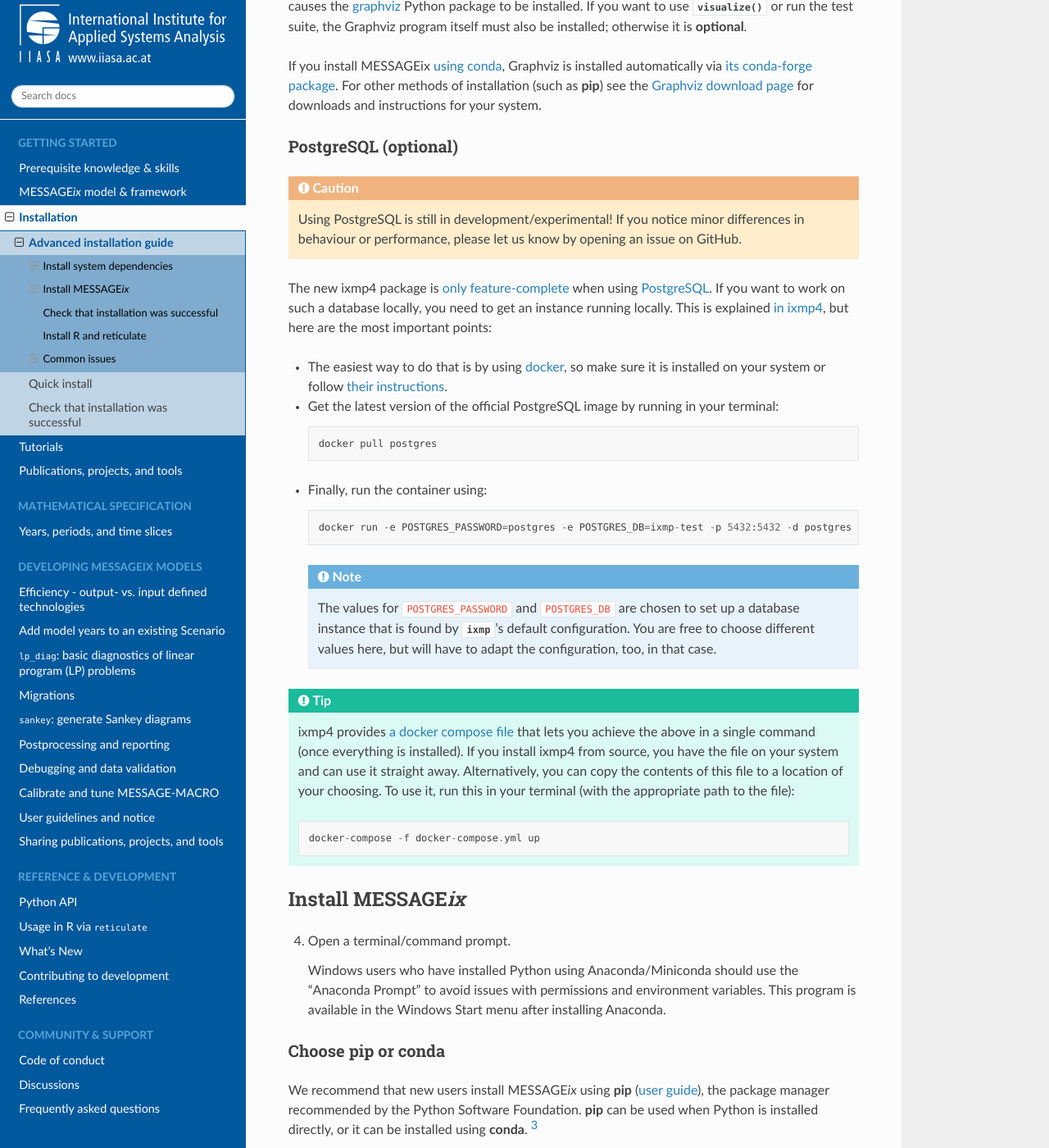
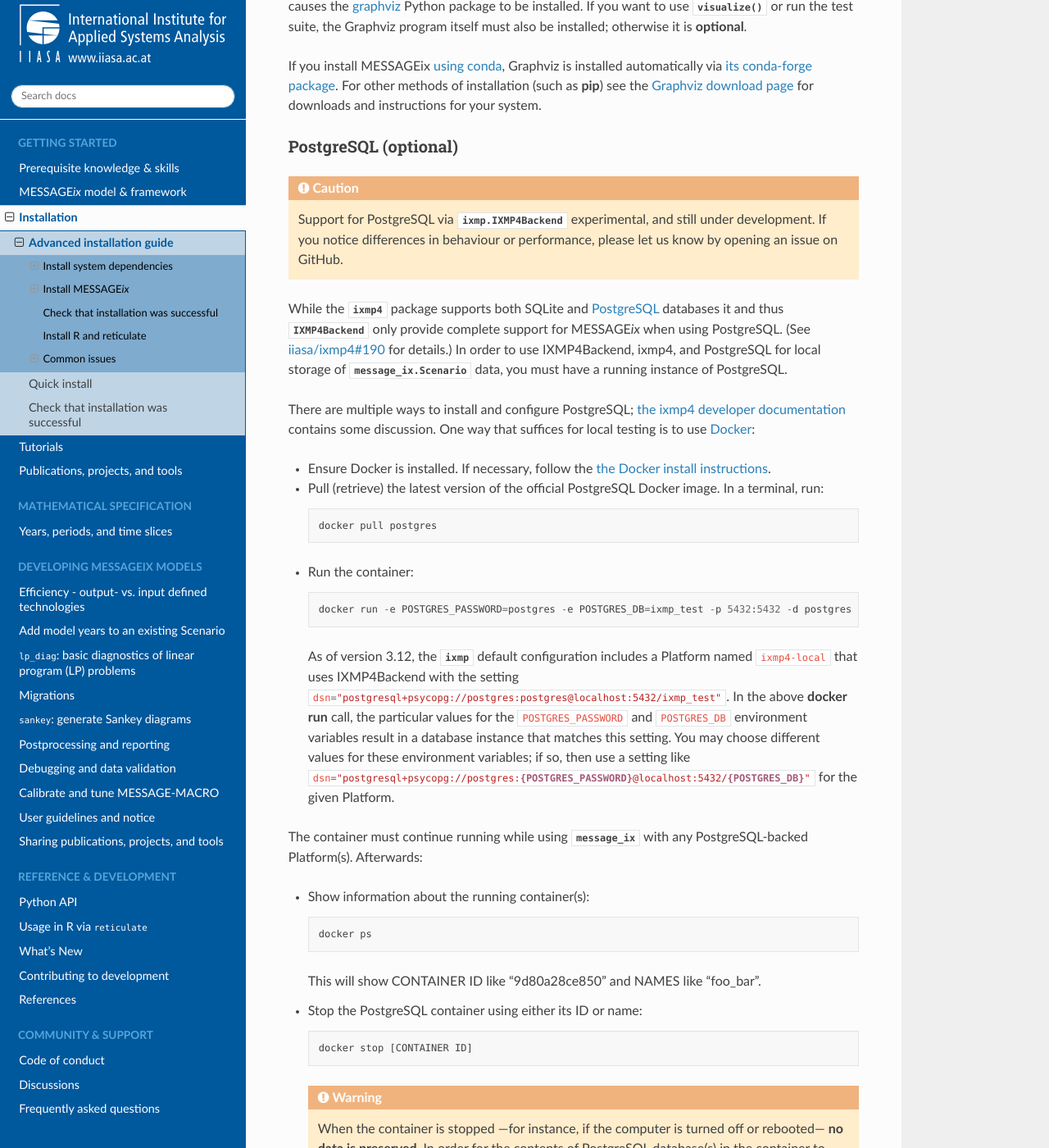
Before and after one commit to iiasa/message_ix, a Sphinx documentation site: the page built from doc/install-adv.rst, in a window 1280 px wide and 1400 px high, scrolled down 3432 px. Shown: the whole window at 82% size. Built offline with Sphinx 7.4.7 and the Read the Docs theme 3.1.0, drawn with Linux system fonts in a browser that asks for light colours; pages that are not in the unit, such as notebooks, are missing from menus; the version number could not be read and is left out; some of the changed text lies outside the part shown.

Commit message:
Copyedit postgres section of doc/install-adv
- Add ixmp4 to intersphinx configuration.

```diff
--- a/doc/conf.py
+++ b/doc/conf.py
@@ -214,6 +214,7 @@
         "https://docs.messageix.org/projects/ixmp/en/latest/",
         (local_inv("ixmp"), None),
     ),
+    "ixmp4": ("https://docs.ece.iiasa.ac.at/projects/ixmp4/en/latest", None),
     "jpype": ("https://jpype.readthedocs.io/en/stable", None),
     "message-ix-models": (
         "https://docs.messageix.org/projects/models/en/latest/",
--- a/doc/install-adv.rst
+++ b/doc/install-adv.rst
@@ -143,39 +143,76 @@
 ---------------------
 
 .. caution::
-    Using PostgreSQL is still in development/experimental!
-    If you notice minor differences in behaviour or performance,
-    please let us know by opening an issue on GitHub.
+   Support for PostgreSQL via :class:`ixmp.IXMP4Backend <ixmp.backend.ixmp4.IXMP4Backend>` experimental,
+   and still under development.
+   If you notice differences in behaviour or performance,
+   please let us know by opening an issue on GitHub.
 
-The new ixmp4 package is `only feature-complete <https://github.com/iiasa/ixmp4/pull/190>`__ when using `PostgreSQL <https://www.postgresql.org/>`__.
-If you want to work on such a database locally,
-you need to get an instance running locally.
-This is explained `in ixmp4 <https://github.com/iiasa/ixmp4/blob/main/DEVELOPING.md#running-tests-with-postgresql>`__,
-but here are the most important points:
+While the :mod:`ixmp4` package supports both SQLite and `PostgreSQL <https://www.postgresql.org/>`__ databases
+it and thus :class:`~ixmp.backend.ixmp4.IXMP4Backend` only provide complete support for |MESSAGEix| when using PostgreSQL.
+(See `iiasa/ixmp4#190 <https://github.com/iiasa/ixmp4/pull/190>`__ for details.)
+In order to use IXMP4Backend, ixmp4, and PostgreSQL for local storage of :class:`message_ix.Scenario` data,
+you must have a running instance of PostgreSQL.
 
-- The easiest way to do that is by using `docker <https://www.docker.com/>`__, so make sure it is installed on your system or follow `their instructions <https://docs.docker.com/engine/install/>`__.
-- Get the latest version of the official PostgreSQL image by running in your terminal::
+There are multiple ways to install and configure PostgreSQL;
+`the ixmp4 developer documentation <https://github.com/iiasa/ixmp4/blob/main/DEVELOPING.md#running-tests-with-postgresql>`__ contains some discussion.
+One way that suffices for local testing is to use `Docker <https://docker.com>`__:
+
+- Ensure Docker is installed.
+  If necessary,
+  follow the `the Docker install instructions <https://docs.docker.com/engine/install>`__.
+- Pull (retrieve) the latest version of the official PostgreSQL Docker image.
+  In a terminal, run::
 
     docker pull postgres
 
-- Finally, run the container using::
+- Run the container::
 
-    docker run -e POSTGRES_PASSWORD=postgres -e POSTGRES_DB=ixmp-test -p 5432:5432 -d postgres
+    docker run -e POSTGRES_PASSWORD=postgres -e POSTGRES_DB=ixmp_test -p 5432:5432 -d postgres
 
-  .. note::
-    The values for ``POSTGRES_PASSWORD`` and ``POSTGRES_DB`` are chosen to set up a database instance that is found by :mod:`ixmp`'s default configuration.
-    You are free to choose different values here,
-    but will have to adapt the configuration, too, in that case.
+  As of version 3.12, the :mod:`ixmp` default configuration includes a Platform named ``ixmp4-local``
+  that uses IXMP4Backend with the setting :py:`dsn="postgresql+psycopg://postgres:postgres@localhost:5432/ixmp_test"`.
+  In the above :program:`docker run` call,
+  the particular values for the ``POSTGRES_PASSWORD`` and ``POSTGRES_DB`` environment variables
+  result in a database instance that matches this setting.
+  You may choose different values for these environment variables;
+  if so, then use a setting like :py:`dsn="postgresql+psycopg://postgres:{POSTGRES_PASSWORD}@localhost:5432/{POSTGRES_DB}"`
+  for the given Platform.
+
+The container must continue running while using :mod:`message_ix` with any PostgreSQL-backed Platform(s).
+Afterwards:
+
+- Show information about the running container(s)::
+
+    docker ps
+
+  This will show CONTAINER ID like "9d80a28ce850" and NAMES like "foo_bar".
+
+- Stop the PostgreSQL container using either its ID or name::
+
+    docker stop [CONTAINER ID]
+
+  .. warning:: When the container is stopped
+     —for instance, if the computer is turned off or rebooted—
+     **no data is preserved**.
+     In order for the contents of PostgreSQL database(s) in the container
+     to persist across container restarts,
+     the Docker :program:`--volume` option or similiar configuration must be used
+     to 'mount' or 'bind' a directory outside the container.
+
+  .. todo:: Expand the above commands to include :program:`--volume` examples.
 
 .. tip::
-    ixmp4 provides `a docker compose file <https://github.com/iiasa/ixmp4/blob/main/tests/docker-compose.yml>`__ that lets you achieve the above in a single command (once everything is installed).
-    If you install ixmp4 from source,
-    you have the file on your system and can use it straight away.
-    Alternatively, you can copy the contents of this file to a location of your choosing.
-    To use it, run this in your terminal (with the appropriate path to the file)::
+   If :mod:`ixmp4` is installed or available from source
+   a `Docker Compose <https://docs.docker.com/compose/>`__ file,
+   :file:`tests/docker-compose.yaml`
+   (`view on GitHub <https://github.com/iiasa/ixmp4/blob/main/tests/docker-compose.yml>`__)
+   is available.
+   This allows to combine the :program:`docker pull` and :program:`docker run` steps
+   and use enviroment variables set by the file contents.
+   In a terminal, run::
 
-        docker-compose -f docker-compose.yml up
-
+     docker-compose -f docker-compose.yml up
 
 Install |MESSAGEix|
 ===================
```
